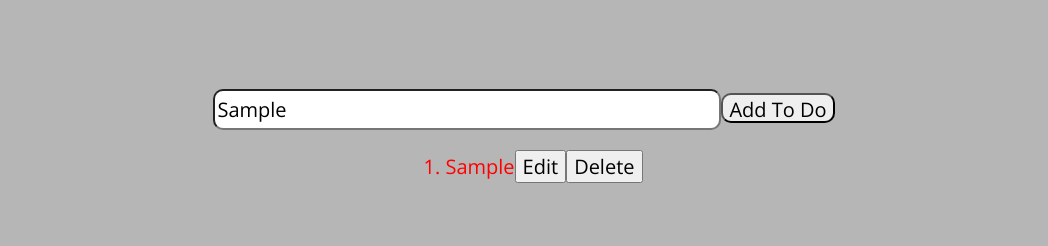
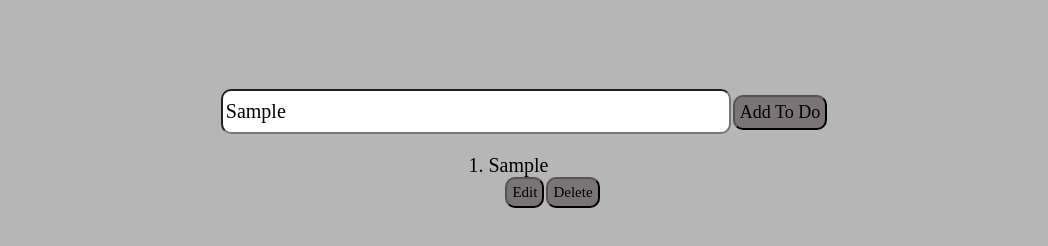
Before and after one commit to y-zaky/redux-toDo-list, a React app: page / in a window 1280 px wide. Both pictures are taken after typing "Sample" into the empty fields and a click on the button "Add To Do". Shown: the part 318-564 px from the top of the page, without its empty margins (116-1164 px from the left). Built offline with nearby package versions, Linux system fonts and the light colour scheme; a web font is replaced by a local one.

Commit message:
fixed save bug

```diff
--- a/components/List.js
+++ b/components/List.js
@@ -15,17 +15,21 @@ export default class ListItem extends Component {
 const listItemEdit = this.props.editClicked ?
   <li className="list__li">
     <input defaultValue={this.props.toDo} onChange={this.props.saveToDoEdit} />
-    <button onClick ={ () => { this.props.editClickedDispatch(this.props.index); this.props.saveToDo({toDo: this.props.editedSaveToDo, index: this.props.index}) }}>Save</button>
-    <button onClick={ () => {console.log('this', this); this.props.delete({toDo: this.props.toDo, index: this.props.index})} }>Delete</button>
+    <div className="button__container">
+      <button onClick ={ () => { this.props.editClickedDispatch(this.props.index); this.props.saveToDo({toDo: this.props.editedSaveToDo, index: this.props.index }) }}>Save</button>
+      <button onClick={ () => {console.log('this', this); this.props.delete({toDo: this.props.toDo, index: this.props.index})} }>Delete</button>
+    </div >
   </li> :
   <li className="list__li">
     {this.props.toDo}
-    <button onClick={ () => this.props.editClickedDispatch(this.props.index) }>Edit</button>
-    <button onClick={ () => {console.log('this', this); this.props.delete({toDo: this.props.toDo, index: this.props.index})} }>Delete</button>
+    <div className="button__container">
+      <button onClick={ () => this.props.editClickedDispatch(this.props.index) }>Edit</button>
+      <button onClick={ () => {console.log('this', this); this.props.delete({toDo: this.props.toDo, index: this.props.index})} }>Delete</button>
+    </div>
   </li>
     return (
 
-      <div id={`hi${this.props.index}`} >
+      <div id="toDo__item" >
         {listItemEdit}
      </div>
 
--- a/components/styles/style.css
+++ b/components/styles/style.css
@@ -2,7 +2,8 @@
 
 /* font-family: 'Open Sans', sans-serif; */
 *{
-  font-family: 'Open Sans', sans-serif;
+  /* font-family: 'Open Sans', sans-serif; */
+  font-family: 'Bungee Inline', cursive;
   font-size: 20px;
 }
 
@@ -24,22 +25,45 @@ body {
 
 .input-button-container {
   /* display: flex;
-  justify-content: space-between;
   align-items: center; */
 }
 
 #main-todo-input {
-  border-radius: 10px;
   width: 500px;
   height: 35px;
 }
 
 .button-addToDo {
-  color: black;
-  height: 30px;
-  border-radius: 10px;
+  height: 35px;
+  padding: 5px;
+  font-size: 18px;
+}
+
+.toDo__item {
+  color:black;
+  font-size: 17px;
+  width: 400px;
 }
 
 .list__li {
-  color:red;
+  /* display: flex;
+  align-items: center;*/
 }
+
+button {
+  border-radius: 10px;
+  padding: 5px;
+  background-color: #7B7476;
+  font-size: 15px;
+  margin-left: 2px;
+}
+
+.button__container {
+  margin-left: 15px;
+}
+
+input {
+  border-radius: 10px;
+  padding: 3px;
+  width: 400px;
+}
--- a/reducers/toDo.js
+++ b/reducers/toDo.js
@@ -54,7 +54,7 @@ export default (state = initialState, action) => {
       return {
         ...state,
         toDo: state.toDo.map(
-         (toDo, index) => toDo.index === action.payload.index ? {...toDo, toDo: [action.payload.toDo]} : toDo
+         (toDo, index) => toDo.index === action.payload.index && !!action.payload.toDo ? {...toDo, toDo: [action.payload.toDo] } : toDo
         )
       }
 
```
